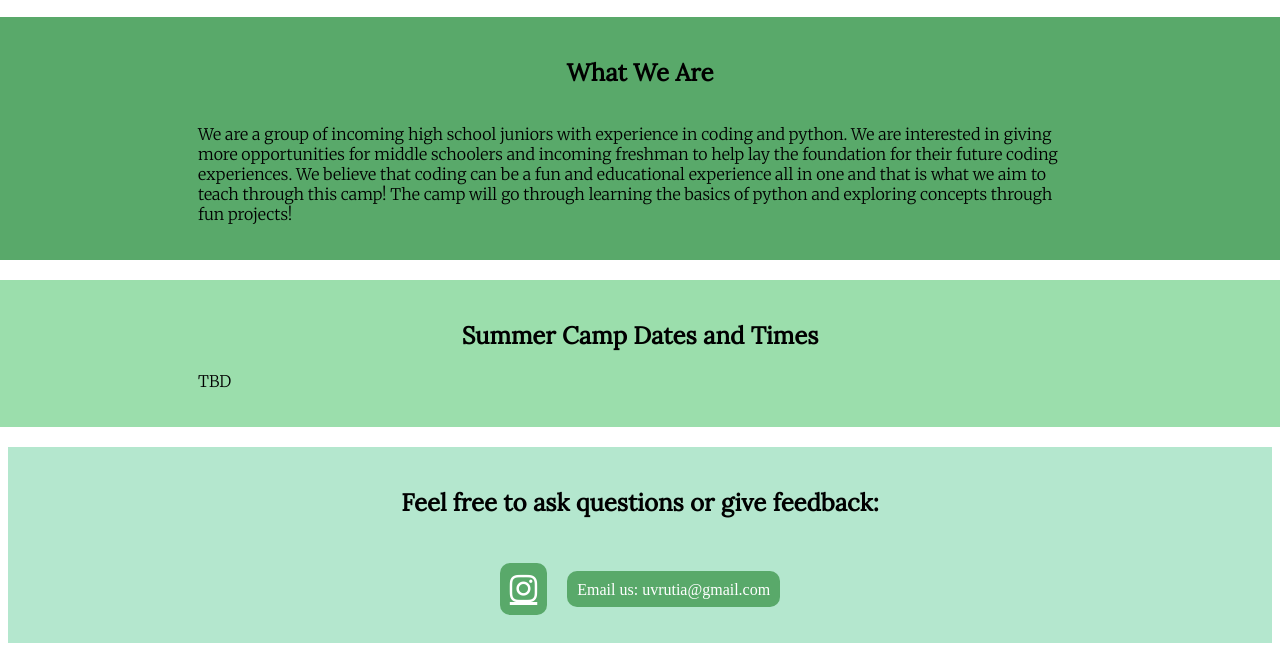
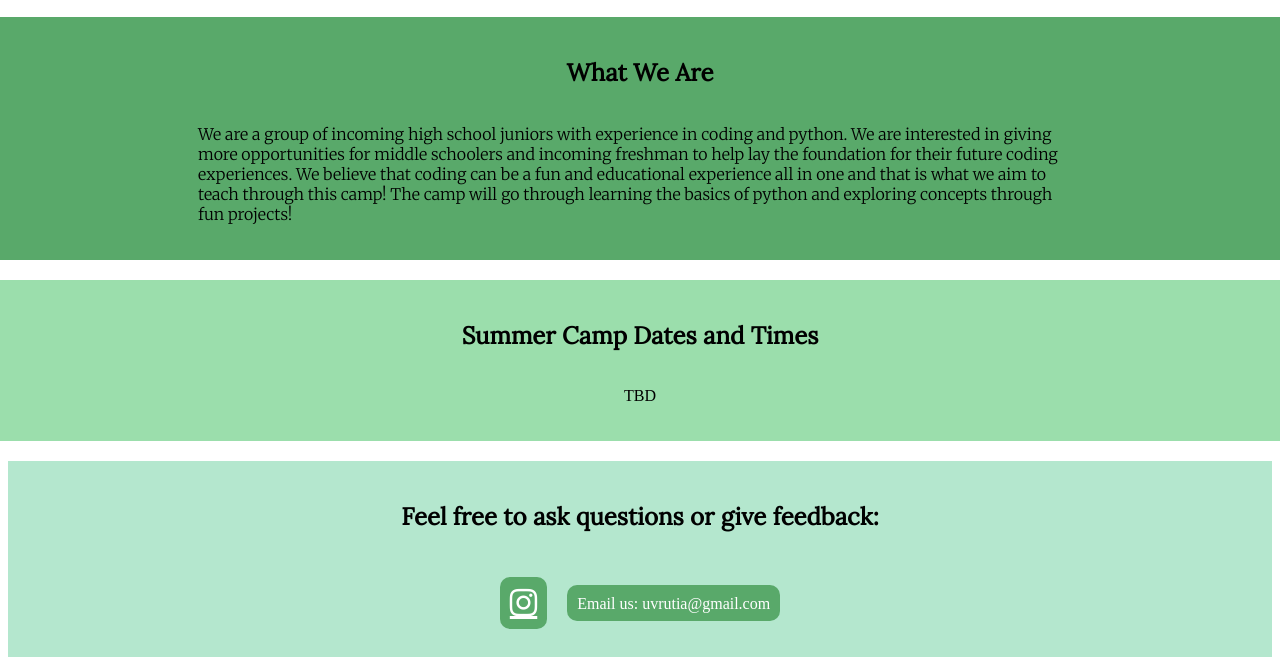
Before and after one commit to cobra-coding/-, a plain HTML site: page index.html in a window 1280 px wide. Shown: the part 211-876 px from the top of the page. Drawn offline with Linux system fonts and the light colour scheme; a script that the page names is missing.

Commit message:
Update index.html text alignment

```diff
--- a/index.html
+++ b/index.html
@@ -35,7 +35,7 @@
 
     <div class="times">
         <h2> Summer Camp Dates and Times</h2>
-        <p class="desc"> TBD </p>
+        <p class="desc"> <center> TBD </center> </p>
     </div>
 
     <div class="end">
```
